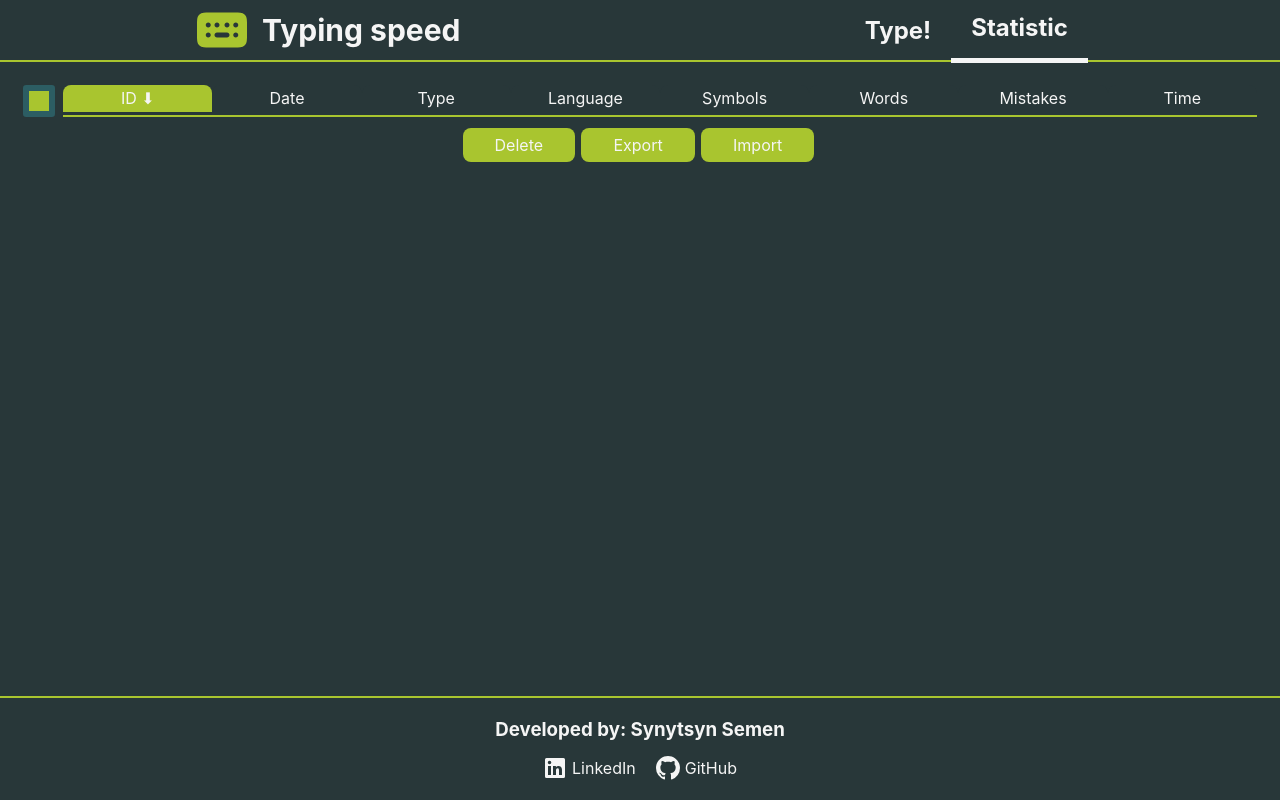
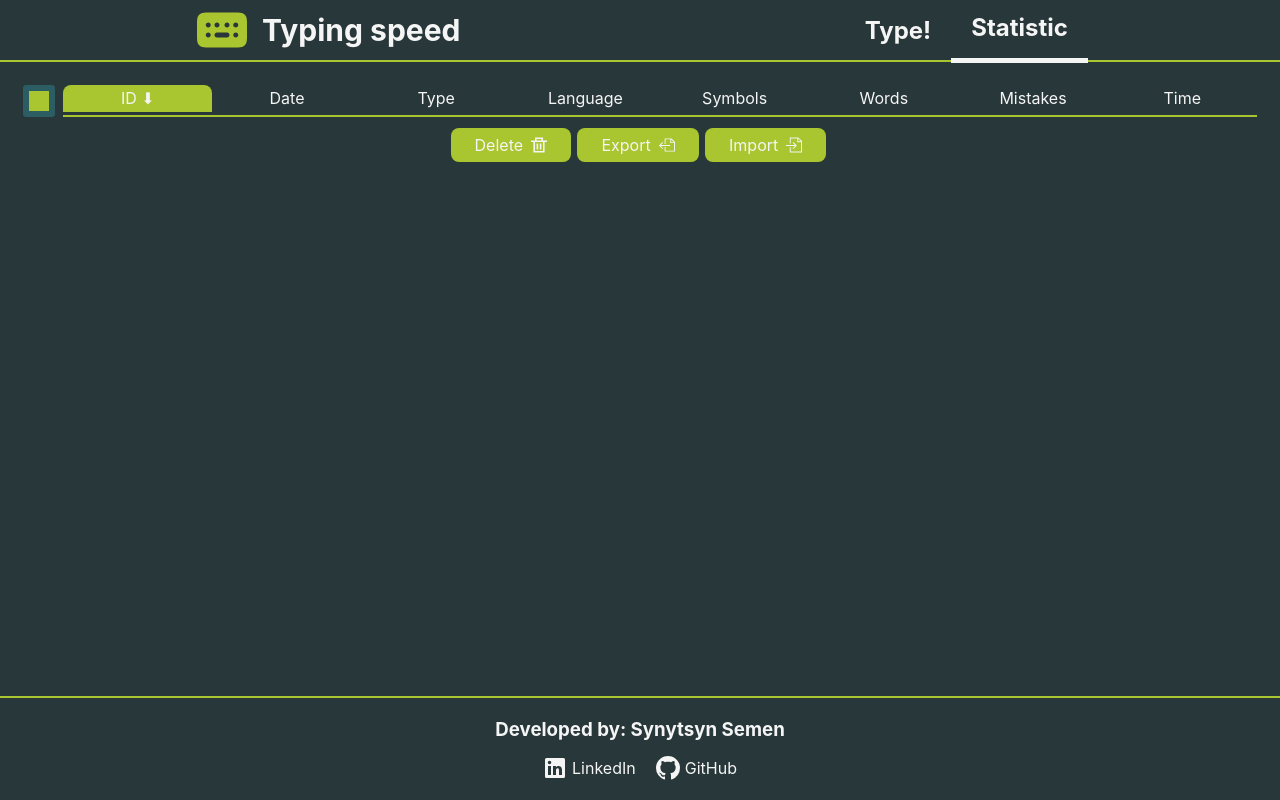
Before and after one commit to SSSenia/typing-speed, a React (Create React App) app: page /statistic in a window 1280 px wide. Built offline with nearby package versions, Linux system fonts and the light colour scheme.

Commit message:
feature: svg for buttons

```diff
--- a/src/assets/img/Delete.tsx
+++ b/src/assets/img/Delete.tsx
@@ -1,8 +1,10 @@
-export function Delete() {
+import React from 'react';
+
+export default function Delete() {
     return (
-        <svg width="16px" height="16px" viewBox="0 -0.5 21 21" version="1.1" xmlns="http://www.w3.org/2000/svg" >
-            <g id="Page-1" stroke="none" stroke-width="1" fill="none" fill-rule="evenodd">
-                <g id="Dribbble-Light-Preview" transform="translate(-179.000000, -360.000000)" fill="#fff">
+        <svg viewBox="0 -0.5 21 21" version="1.1" xmlns="http://www.w3.org/2000/svg" >
+            <g id="Page-1" stroke="none" stroke-width="1" fill-rule="evenodd">
+                <g id="Dribbble-Light-Preview" transform="translate(-179.000000, -360.000000)">
                     <g id="icons" transform="translate(56.000000, 160.000000)">
                         <path d="M130.35,216 L132.45,216 L132.45,208 L130.35,208 L130.35,216 Z M134.55,216 L136.65,216 L136.65,208 L134.55,208 L134.55,216 Z M128.25,218 L138.75,218 L138.75,206 L128.25,206 L128.25,218 Z M130.35,204 L136.65,204 L136.65,202 L130.35,202 L130.35,204 Z M138.75,204 L138.75,200 L128.25,200 L128.25,204 L123,204 L123,206 L126.15,206 L126.15,220 L140.85,220 L140.85,206 L144,206 L144,204 L138.75,204 Z" id="delete-[#1487]">
                         </path>
--- /dev/null
+++ b/src/assets/img/Export.tsx
@@ -0,0 +1,8 @@
+import React from 'react';
+
+export default function Export() {
+    return (
+        <svg viewBox="0 0 1920 1920" xmlns="http://www.w3.org/2000/svg">
+            <path d="m0 1016.081 409.186 409.073 79.85-79.736-272.867-272.979h1136.415V959.611H216.169l272.866-272.866-79.85-79.85L0 1016.082ZM1465.592 305.32l315.445 315.445h-315.445V305.32Zm402.184 242.372-329.224-329.11C1507.042 187.07 1463.334 169 1418.835 169h-743.83v677.647h112.94V281.941h564.706v451.765h451.765v903.53H787.946V1185.47H675.003v564.705h1242.353V667.522c0-44.498-18.07-88.207-49.581-119.83Z" fill-rule="evenodd" />
+        </svg>);
+}
--- /dev/null
+++ b/src/assets/img/Import.tsx
@@ -0,0 +1,9 @@
+import React from 'react';
+
+export default function Import() {
+    return (
+        <svg viewBox="0 0 1920 1920" xmlns="http://www.w3.org/2000/svg">
+            <path d="m807.186 686.592 272.864 272.864H0v112.94h1080.05l-272.864 272.978 79.736 79.849 409.296-409.183-409.296-409.184-79.736 79.736ZM1870.419 434.69l-329.221-329.11C1509.688 74.07 1465.979 56 1421.48 56H451.773v730.612h112.94V168.941h790.584v451.762h451.762v1129.405H564.714v-508.233h-112.94v621.173H1920V554.52c0-45.176-17.619-87.754-49.58-119.83Zm-402.181-242.37 315.443 315.442h-315.443V192.319Z" fill-rule="evenodd" />
+        </svg>
+    )
+}
--- a/src/components/Statistic/Statistic.scss
+++ b/src/components/Statistic/Statistic.scss
@@ -2,41 +2,59 @@
   margin: 20px;
 }
 
-.table{
+.table {
   display: grid;
   grid-template-columns: 2.5em 1fr;
 }
 
-.actions{
+.actions {
   text-align: center;
   display: flex;
   margin: .2em;
   justify-content: center;
   height: 2.5em;
 
-  &__button{
+  &__inscription {
+    margin-right: .5em;
+  }
+
+  &__button {
     border-radius: .5em;
-    padding: .2em 2em;
+    padding: .2em 1.5em;
     margin: .2em;
     transition-duration: .2s;
     border: none;
     background-color: var(--accent);
     color: var(--light);
     font-size: 16px;
+    display: flex;
+    align-items: center;
 
-    &:hover{
+    & svg {
+      transition-duration: .2s;
+      fill: var(--light);
+      width: 1em;
+      height: 1em;
+    }
+
+    &:hover {
       background-color: var(--light);
       color: var(--black);
+
+      & svg {
+        transition-duration: .2s;
+        fill: var(--black);
+      }
     }
 
-    &:first-child{
+    &:first-child {
       margin-left: 0;
     }
   }
 }
 
-.selection{
-  &__selector{
+.selection {
+  &__selector {
     font-size: 16px;
     margin: 0.2em;
     padding: 0.2em;
@@ -47,15 +65,15 @@
     border: 6px solid var(--dark);
     transition-duration: .1s;
 
-    &--head{
+    &--head {
       margin-bottom: calc(.2em + 2px);
     }
 
-    &--active{
+    &--active {
       background-color: var(--accent);
     }
 
-    &:hover{
+    &:hover {
       border: 6px solid var(--light);
     }
   }
@@ -87,16 +105,17 @@
       color: var(--dark);
     }
 
-    &--ascending, &--descending {
+    &--ascending,
+    &--descending {
       background-color: var(--accent);
       color: var(--light);
     }
 
-    &--ascending::after{
+    &--ascending::after {
       content: ' ⬆';
     }
 
-    &--descending::after{
+    &--descending::after {
       content: ' ⬇';
     }
   }
--- a/src/components/Statistic/Statistic.tsx
+++ b/src/components/Statistic/Statistic.tsx
@@ -3,6 +3,9 @@ import './Statistic.scss';
 import IRun from "../../interfaces/IRun";
 import Run from "./Run/Run";
 import HoverInfo from "../../UI/HoverInfo/HoverInfo";
+import Delete from "../../assets/img/Delete";
+import Export from "../../assets/img/Export";
+import Import from "../../assets/img/Import";
 
 export function Statistic() {
 
@@ -174,19 +177,28 @@ export function Statistic() {
           onClick={deleteSelected}
           onMouseEnter={() => setHovered('statistic.actions.delete')}
           onMouseLeave={() => setHovered('')}
-        >Delete</button>
+        >
+          <span className="actions__inscription">Delete</span>
+          <Delete />
+        </button>
         <button
           className="actions__button"
           onClick={exportSelected}
           onMouseEnter={() => setHovered('statistic.actions.export')}
           onMouseLeave={() => setHovered('')}
-        >Export</button>
+          >
+            <span className="actions__inscription">Export</span>
+            <Export />
+          </button>
         <button
           className="actions__button"
           onClick={importItems}
           onMouseEnter={() => setHovered('statistic.actions.import')}
           onMouseLeave={() => setHovered('')}
-        >Import</button>
+          >
+            <span className="actions__inscription">Import</span>
+            <Import />
+          </button>
 
       </section>
       {hovered && <HoverInfo text={hovered}></HoverInfo>}
```
